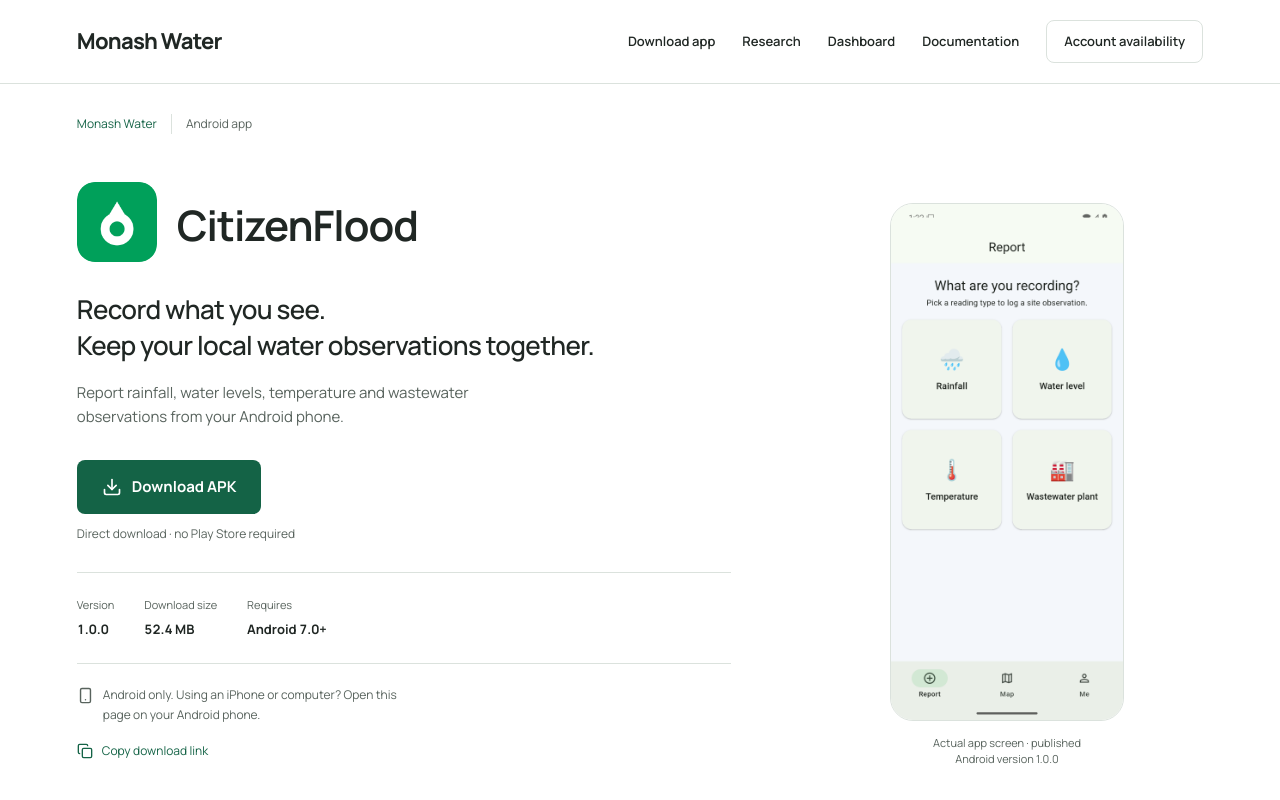
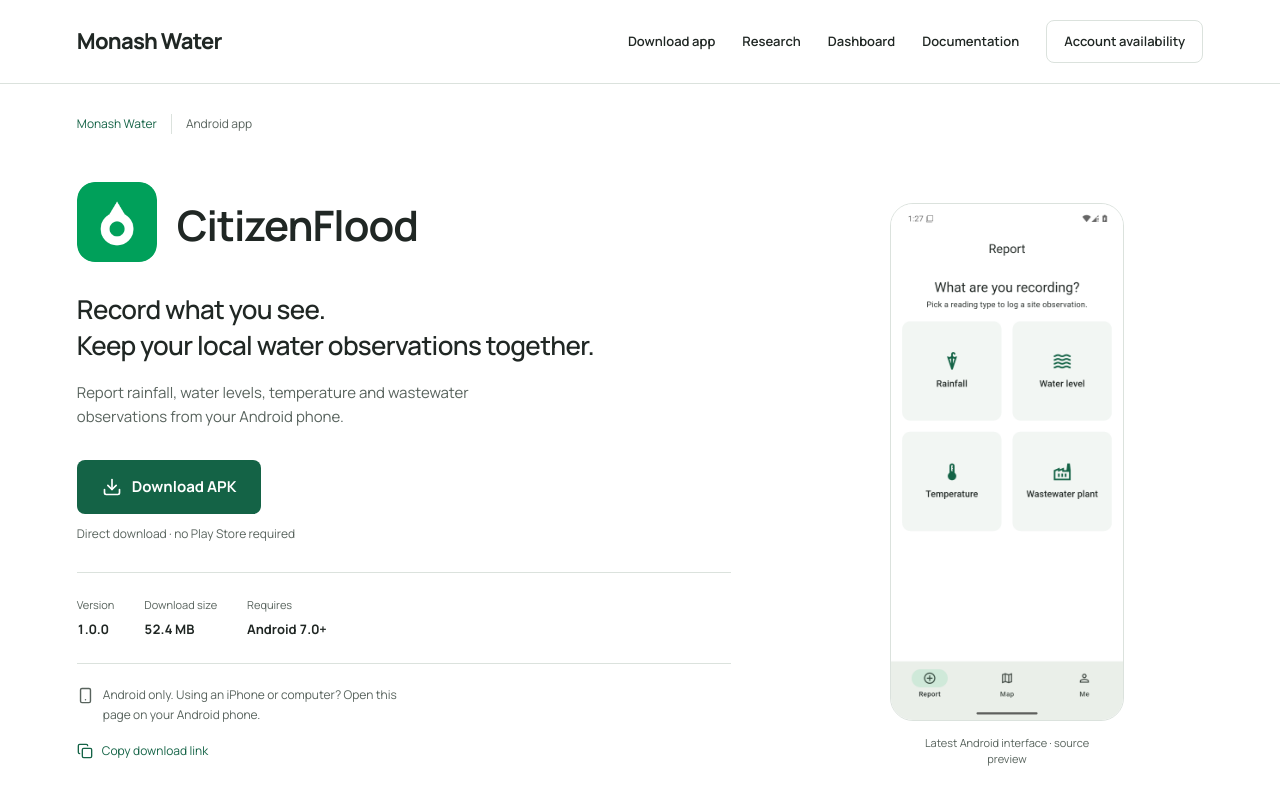
Before and after one commit to Monash-WWTP/monash-platform, a React (Vite) app in the folder apps/dashboard/: page /download in a window 1280 px wide. Shown: the top 800 px of the page. Built offline with nearby package versions, Linux system fonts and the light colour scheme.

Commit message:
fix: use latest Android capture on public app pages (#8)

```diff
--- a/apps/dashboard/src/pages/public/DownloadPage.tsx
+++ b/apps/dashboard/src/pages/public/DownloadPage.tsx
@@ -88,13 +88,13 @@ export default function DownloadPage() {
         </div>
         <figure className="app-preview">
           <img
-            src="/assets/app/report-screen.png"
+            src="/assets/app/report-screen-latest.webp"
             alt="CitizenFlood report screen with rainfall, water level, temperature and wastewater observation categories"
-            width="922"
-            height="2048"
+            width="1080"
+            height="2400"
           />
           <figcaption>
-            Actual app screen · published Android version 1.0.0
+            Latest Android interface · source preview
           </figcaption>
         </figure>
       </section>
--- a/apps/dashboard/src/pages/public/LandingPage.tsx
+++ b/apps/dashboard/src/pages/public/LandingPage.tsx
@@ -34,8 +34,8 @@ export default function LandingPage() {
           </p>
         </div>
         <figure className="app-preview home-preview">
-          <img src="/assets/app/report-screen.png" alt="CitizenFlood report screen with rainfall, water level, temperature and wastewater observation categories" width="922" height="2048" />
-          <figcaption>Actual app screen · published Android version 1.0.0</figcaption>
+          <img src="/assets/app/report-screen-latest.webp" alt="CitizenFlood report screen with rainfall, water level, temperature and wastewater observation categories" width="1080" height="2400" />
+          <figcaption>Latest Android interface · source preview</figcaption>
         </figure>
       </section>
       <section className="platform-paths" aria-label="Explore the platform">
```
Also changed, not shown: apps/dashboard/public/assets/app/README.md (added), apps/dashboard/public/assets/app/report-screen-latest.webp (added), 1 other file (tests, documents, lock files or other folders).
